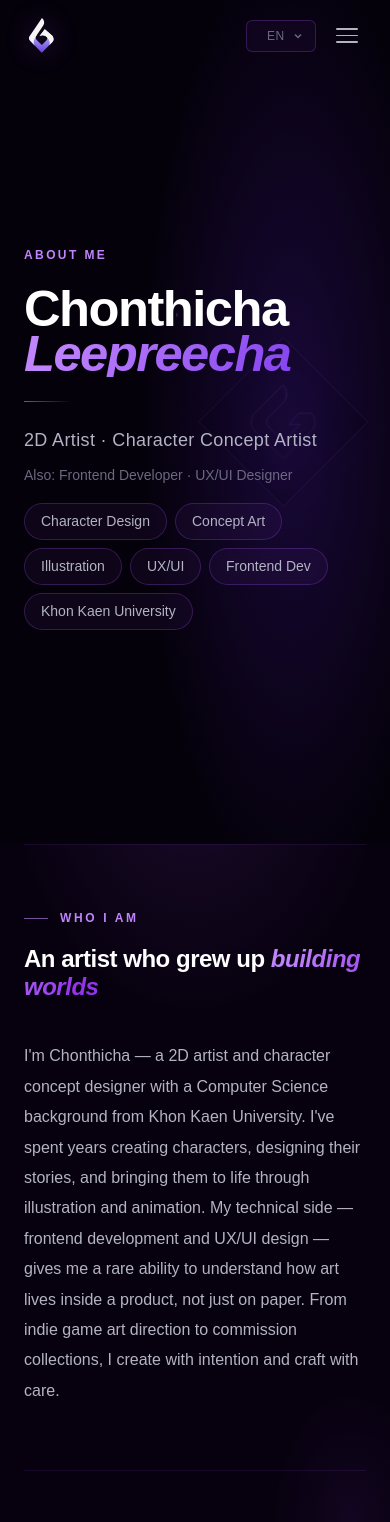
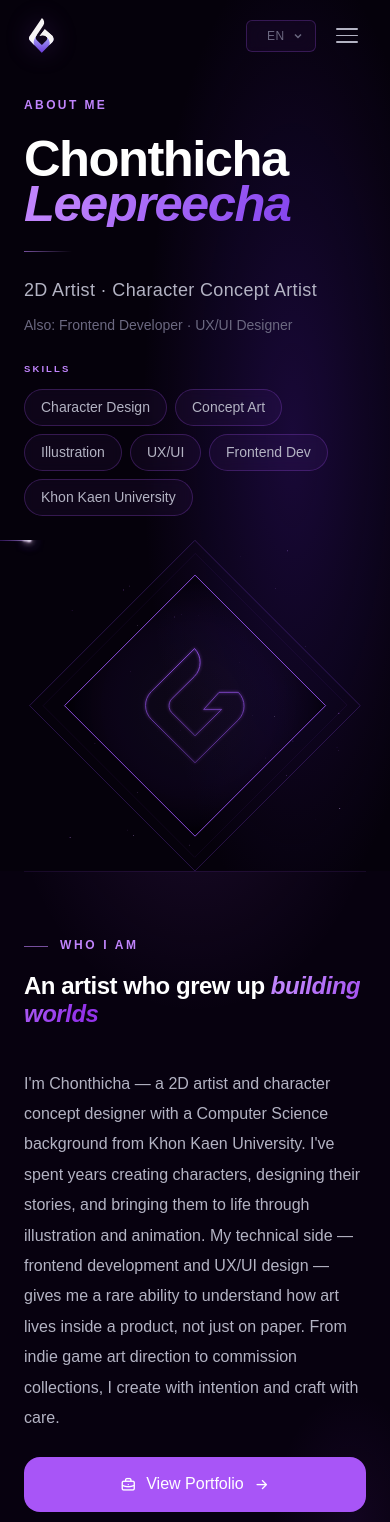
Before and after one commit to ChonthichaG041-4/Porfolio_CLG, a React (Vite) app: page /about in a window 390 px wide. Shown: the top 1522 px of the page. Built offline with nearby package versions, Linux system fonts and the light colour scheme; some icons are missing; a web font is replaced by a local one.

Commit message:
feat: about page mobile layout — rhombus below text, CTA buttons, skills label

```diff
--- a/src/pages/About.jsx
+++ b/src/pages/About.jsx
@@ -1,3 +1,4 @@
+import { Link } from "react-router-dom";
 import { profile } from "@/data/profile";
 import { useI18n } from "@/i18n/context";
 import { useScrollReveal } from "@/hooks/useScrollReveal";
@@ -48,6 +49,7 @@ export default function About() {
             <p className={styles.subtitle}>{ta.subtitle}</p>
             <p className={styles.also}>{ta.also}</p>
 
+            <p className={styles.chipsLabel}>{ta.skillsLabel ?? 'SKILLS'}</p>
             <div className={styles.chips}>
               {ta.chips.map((c, i) => (
                 <span
@@ -79,6 +81,18 @@ export default function About() {
           </Reveal>
           <Reveal delay={80}>
             <p className={styles.bodyText}>{ta.whoIAm.body}</p>
+          </Reveal>
+          <Reveal delay={120} className={styles.mobileCtas}>
+            <Link to="/portfolio" className={styles.mobileCtaBtn}>
+              <i className="ti ti-briefcase" aria-hidden="true" />
+              {ta.viewPortfolio ?? 'View Portfolio'}
+              <i className="ti ti-arrow-right" aria-hidden="true" />
+            </Link>
+            <Link to="/contact" className={styles.mobileCtaBtnGhost}>
+              <i className="ti ti-mail" aria-hidden="true" />
+              {ta.contactMe ?? 'Contact Me'}
+              <i className="ti ti-arrow-right" aria-hidden="true" />
+            </Link>
           </Reveal>
         </section>
 
--- a/src/pages/About.module.css
+++ b/src/pages/About.module.css
@@ -532,10 +532,109 @@
 /* ════════════════════════════════════════════════════════════
    MOBILE — hero + resumeCta
    ════════════════════════════════════════════════════════════ */
+/* ── Skills label (hidden on desktop) ──────────────────── */
+.chipsLabel {
+  display: none;
+}
+
+/* ── Mobile CTA buttons (hidden on desktop) ──────────── */
+.mobileCtas {
+  display: none;
+}
+
 @media (max-width: 640px) {
-  .heroContent { padding-top: calc(var(--navbar-height) + var(--space-6)); }
-  .heroName    { font-size: clamp(3rem, 13vw, 5rem); }
-  .rhombusWrap { opacity: 0.2; }
+  /* Header stacks: text → rhombus → chips */
+  .header {
+    flex-direction: column;
+    align-items: stretch;
+    min-height: unset;
+    padding-bottom: 0;
+  }
+
+  .rhombusWrap {
+    position: relative;
+    width: 100%;
+    height: 85vw;
+    max-height: 380px;
+    right: auto;
+    top: auto;
+    bottom: auto;
+    order: 2;
+    opacity: 1;
+  }
+
+  .rhombusSvg {
+    width: 100%;
+    height: 100%;
+    max-height: 380px;
+  }
+
+  .heroOuter {
+    order: 1;
+  }
+
+  .heroContent {
+    padding-top: calc(var(--navbar-height) + var(--space-6));
+    padding-bottom: var(--space-6);
+    max-width: 100%;
+  }
+
+  .heroName { font-size: clamp(3rem, 13vw, 5rem); }
+
+  /* Skills label visible on mobile */
+  .chipsLabel {
+    display: block;
+    font-size: 9.5px;
+    font-weight: var(--weight-bold);
+    letter-spacing: 0.22em;
+    text-transform: uppercase;
+    color: var(--color-glow);
+    margin-bottom: var(--space-3);
+    margin-top: var(--space-6);
+  }
+
+  /* CTA buttons visible on mobile */
+  .mobileCtas {
+    display: flex;
+    flex-direction: column;
+    gap: 0.75rem;
+    margin-top: var(--space-6);
+  }
+
+  .mobileCtaBtn,
+  .mobileCtaBtnGhost {
+    display: flex;
+    align-items: center;
+    justify-content: center;
+    gap: 0.625rem;
+    width: 100%;
+    padding: 0.875rem 1.5rem;
+    border-radius: var(--radius-lg);
+    font-size: var(--text-base);
+    font-weight: var(--weight-medium);
+    font-family: var(--font-body);
+    text-decoration: none;
+    transition: background var(--duration-fast), border-color var(--duration-fast);
+  }
+
+  .mobileCtaBtn {
+    background: var(--color-accent);
+    color: #fff;
+    border: none;
+  }
+  .mobileCtaBtn:hover {
+    background: #9333ea;
+  }
+
+  .mobileCtaBtnGhost {
+    background: rgba(255, 255, 255, 0.04);
+    color: var(--color-text-secondary);
+    border: 1px solid rgba(255, 255, 255, 0.12);
+  }
+  .mobileCtaBtnGhost:hover {
+    background: rgba(255, 255, 255, 0.08);
+    border-color: rgba(168, 85, 247, 0.35);
+  }
 
   .resumeCta {
     flex-direction: column;
```
